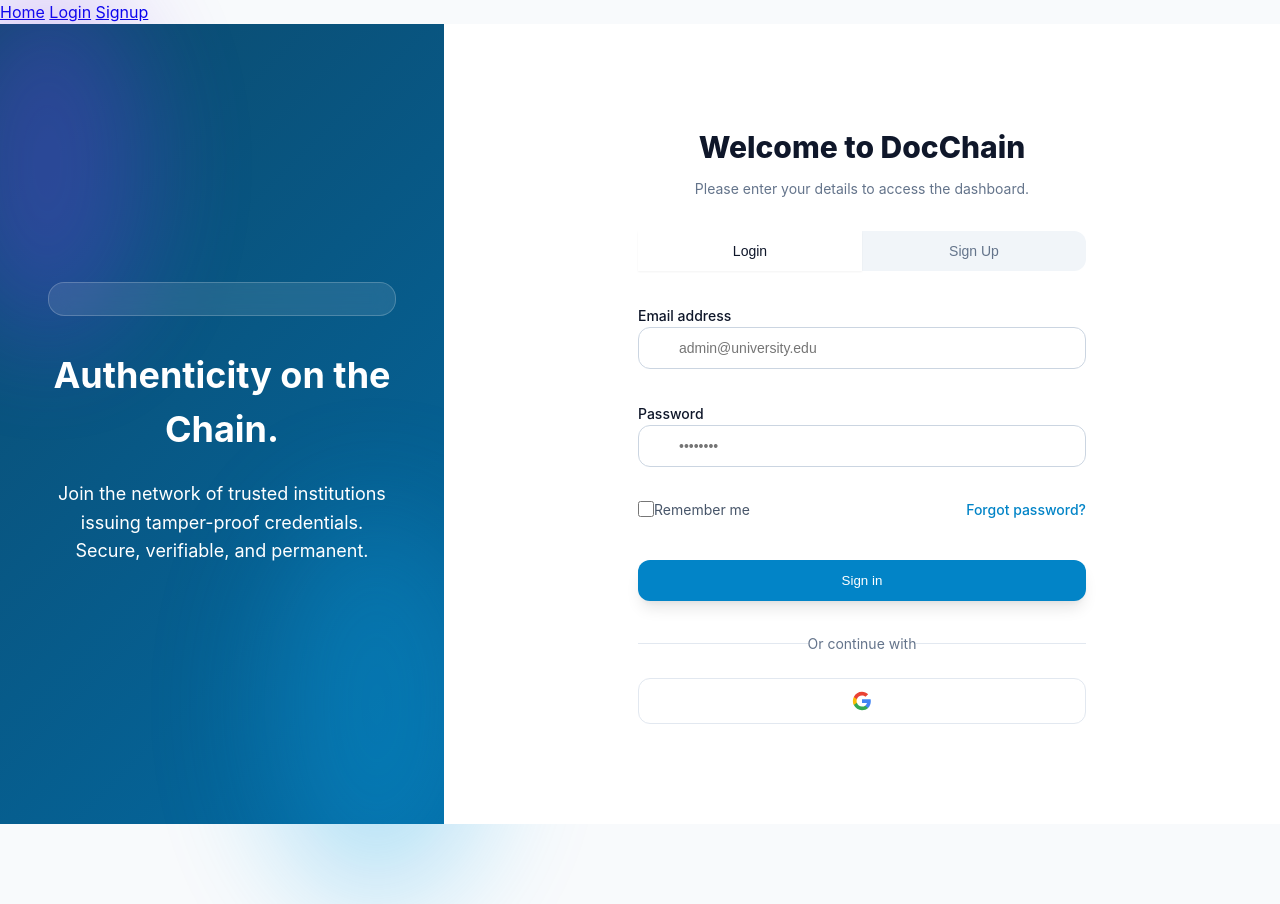
After one commit to NayanUnni95/DocumentVerifierBK, a Django app: page /auth/login/ in a window 1280 px wide. The commit adds this page. Run offline with Django 5.2, Linux system fonts and the light colour scheme; some libraries are stand-ins or nearby versions.

Commit message:
feat: Add user signup and login pages with social authentication.

```diff
--- a/app/settings.py
+++ b/app/settings.py
@@ -27,7 +27,7 @@
 SECRET_KEY = 'django-insecure-+2y(1@_x#&=@j=3iq836n!g46thr**+48ga&mq@1%f3(kw^f-+'
 
 # SECURITY WARNING: don't run with debug turned on in production!
-DEBUG = True
+DEBUG = os.getenv('DEBUG', 'False')
 
 ALLOWED_HOSTS = []
 
--- a/app/urls.py
+++ b/app/urls.py
@@ -19,6 +19,6 @@
 
 urlpatterns = [
     path('admin/', admin.site.urls),
-    path('accounts/', include('allauth.urls')),
+    path('auth/', include('allauth.urls')),
     path('', include('web.urls')),
 ]
--- /dev/null
+++ b/web/templates/account/login.html
@@ -0,0 +1,286 @@
+{% extends 'web/base.html' %}
+
+{% block content %}
+{% load socialaccount %}
+{% load allauth %}
+<div class="flex h-screen bg-white">
+    <!-- Left Side: Visual / Abstract (Hidden on mobile) -->
+    <div class="hidden md-flex md-w-1-2 relative items-center justify-center p-12 text-white overflow-hidden"
+        style="background: linear-gradient(135deg, var(--brand-900), var(--brand-700));">
+        <!-- Abstract Shapes -->
+        <div class="absolute inset-0">
+            <div class="blob blob-purple" style="top: -10%; left: -10%; width: 50%; height: 50%; opacity: 0.3;"></div>
+            <div class="blob blob-blue" style="bottom: -10%; right: -10%; width: 50%; height: 50%; opacity: 0.3;"></div>
+        </div>
+
+        <div class="relative z-10 text-center" style="max-width: 32rem;">
+            <div class="mb-8 p-4 rounded-2xl inline-block glass-card"
+                style="background: rgba(255,255,255,0.1); border: 1px solid rgba(255,255,255,0.2);">
+                <i data-lucide="shield-check" class="text-white" style="width: 3rem; height: 3rem;"></i>
+            </div>
+            <h2 class="text-4xl font-bold mb-6">Authenticity on the Chain.</h2>
+            <p class="text-lg text-brand-100" style="line-height: 1.6;">
+                Join the network of trusted institutions issuing tamper-proof credentials. Secure, verifiable, and
+                permanent.
+            </p>
+        </div>
+    </div>
+
+    <!-- Right Side: Auth Forms -->
+    <div class="w-full md-w-1-2 flex items-center justify-center p-6 bg-white relative">
+        <div class="w-full" style="max-width: 28rem;">
+            <div class="text-center md-text-left mb-8">
+                <h2 class="text-3xl font-extrabold text-slate-900">Welcome to DocChain</h2>
+                <p class="mt-2 text-sm text-slate-500">Please enter your details to access the dashboard.</p>
+            </div>
+
+            <!-- Tabs -->
+            <div class="flex p-1 bg-slate-100 rounded-xl mb-8">
+                <button id="tab-login"
+                    class="flex-1 py-3 text-sm font-medium rounded-lg shadow-sm bg-white text-slate-900 transition-colors"
+                    style="border: none; cursor: pointer;">Login</button>
+                <button id="tab-signup"
+                    class="flex-1 py-3 text-sm font-medium rounded-lg text-slate-500 transition-colors"
+                    style="border: none; cursor: pointer; background: transparent;">Sign Up</button>
+            </div>
+
+            <!-- Login Form -->
+            <form id="form-login" class="flex flex-col gap-4 animate-fade-in" method="POST"
+                action="{% url 'account_login' %}">
+                {% csrf_token %}
+                {% if form.errors %}
+                <div class="text-red-500 text-sm">
+                    {{ form.non_field_errors }}
+                </div>
+                {% endif %}
+                <div class="flex flex-col gap-4">
+                    <div>
+                        <label for="email" class="text-sm font-medium text-slate-700 block mb-2">Email address</label>
+                        <div class="relative">
+                            <div class="absolute inset-0 flex items-center"
+                                style="left: 1rem; width: 1.25rem; pointer-events: none;">
+                                <i data-lucide="mail" class="text-slate-400"
+                                    style="width: 1.25rem; height: 1.25rem;"></i>
+                            </div>
+                            <input type="email" name="email" id="email" class="input-field"
+                                placeholder="admin@university.edu" required>
+                        </div>
+                    </div>
+                    <div class="mt-4">
+                        <label for="password" class="text-sm font-medium text-slate-700 block mb-2">Password</label>
+                        <div class="relative">
+                            <div class="absolute inset-0 flex items-center"
+                                style="left: 1rem; width: 1.25rem; pointer-events: none;">
+                                <i data-lucide="lock" class="text-slate-400"
+                                    style="width: 1.25rem; height: 1.25rem;"></i>
+                            </div>
+                            <input type="password" name="password" id="password" class="input-field"
+                                placeholder="••••••••" required>
+                        </div>
+                    </div>
+                </div>
+
+                <div class="flex justify-between items-center mt-4">
+                    <div class="flex items-center">
+                        <input id="remember-me" name="remember-me" type="checkbox"
+                            style="width: 1rem; height: 1rem; border-radius: 4px; accent-color: var(--brand-600);">
+                        <label for="remember-me" class="ml-2 text-sm text-slate-600">Remember me</label>
+                    </div>
+                    <div class="text-sm">
+                        <a href="#" class="font-medium text-brand-600" style="text-decoration: none;">Forgot
+                            password?</a>
+                    </div>
+                </div>
+
+                <button type="submit" class="btn btn-primary w-full mt-6 py-3 rounded-xl shadow-lg">
+                    Sign in
+                </button>
+            </form>
+
+            <!-- Signup Form (Hidden by default) -->
+            <form id="form-signup" class="flex flex-col gap-4 hidden animate-fade-in" method="POST"
+                action="{% url 'account_signup' %}">
+                {% csrf_token %}
+                <div class="flex flex-col gap-4">
+                    <!-- Role Selection -->
+                    <div class="mb-4">
+                        <label class="text-sm font-medium text-slate-700 block mb-2">I am representing a...</label>
+                        <div class="grid grid-cols-2 gap-4">
+                            <label
+                                class="role-option flex flex-col items-center p-4 border rounded-xl cursor-pointer transition-colors bg-slate-50 border-brand-500"
+                                style="border-width: 2px;">
+                                <input type="radio" name="role" value="university" class="sr-only" checked>
+                                <i data-lucide="graduation-cap" class="text-brand-600 mb-2"
+                                    style="width: 1.5rem; height: 1.5rem;"></i>
+                                <span class="text-sm font-medium text-slate-900">University</span>
+                            </label>
+                            <label
+                                class="role-option flex flex-col items-center p-4 border rounded-xl cursor-pointer transition-colors hover:bg-slate-50">
+                                <input type="radio" name="role" value="organization" class="sr-only">
+                                <i data-lucide="building" class="text-slate-500 mb-2"
+                                    style="width: 1.5rem; height: 1.5rem;"></i>
+                                <span class="text-sm font-medium text-slate-900">Organization</span>
+                            </label>
+                        </div>
+                    </div>
+
+                    <div id="org-name-field">
+                        <label for="org-name" class="text-sm font-medium text-slate-700 block mb-2">Institution
+                            Name</label>
+                        <input type="text" name="org-name" id="org-name" class="input-field" style="padding-left: 1rem;"
+                            placeholder="Harvard University">
+                    </div>
+
+                    <div class="mt-4">
+                        <label for="signup-email" class="text-sm font-medium text-slate-700 block mb-2">Official
+                            Email</label>
+                        <div class="relative">
+                            <div class="absolute inset-0 flex items-center"
+                                style="left: 1rem; width: 1.25rem; pointer-events: none;">
+                                <i data-lucide="mail" class="text-slate-400"
+                                    style="width: 1.25rem; height: 1.25rem;"></i>
+                            </div>
+                            <input type="email" name="signup-email" id="signup-email" class="input-field"
+                                placeholder="registrar@edu.com" required>
+                        </div>
+                    </div>
+                    <div class="mt-4">
+                        <label for="signup-password" class="text-sm font-medium text-slate-700 block mb-2">Create
+                            Password</label>
+                        <div class="relative">
+                            <div class="absolute inset-0 flex items-center"
+                                style="left: 1rem; width: 1.25rem; pointer-events: none;">
+                                <i data-lucide="lock" class="text-slate-400"
+                                    style="width: 1.25rem; height: 1.25rem;"></i>
+                            </div>
+                            <input type="password" name="signup-password" id="signup-password" class="input-field"
+                                placeholder="••••••••" required>
+                        </div>
+                    </div>
+                </div>
+
+                <button type="submit" class="btn btn-primary w-full mt-6 py-3 rounded-xl shadow-lg">
+                    Create Account
+                </button>
+            </form>
+
+            <div class="relative mt-8 mb-6">
+                <div class="absolute inset-0 flex items-center">
+                    <div class="w-full border-t"></div>
+                </div>
+                <div class="relative flex justify-center text-sm">
+                    <span class="px-2 bg-white text-slate-500">Or continue with</span>
+                </div>
+            </div>
+
+            <div>
+                <a href="{% provider_login_url 'google' %}"
+                    class="btn btn-outline w-full py-3 rounded-xl flex items-center justify-center gap-3"
+                    style="text-decoration: none; color: inherit; border: 1px solid #e2e8f0;">
+                    <!-- Google Logo SVG -->
+                    <svg width="20" height="20" viewBox="0 0 24 24" xmlns="http://www.w3.org/2000/svg">
+                        <path
+                            d="M22.56 12.25c0-.78-.07-1.53-.2-2.25H12v4.26h5.92c-.26 1.37-1.04 2.53-2.21 3.31v2.77h3.57c2.08-1.92 3.28-4.74 3.28-8.09z"
+                            fill="#4285F4" />
+                        <path
+                            d="M12 23c2.97 0 5.46-.98 7.28-2.66l-3.57-2.77c-.98.66-2.23 1.06-3.71 1.06-2.86 0-5.29-1.93-6.16-4.53H2.18v2.84C3.99 20.53 7.7 23 12 23z"
+                            fill="#34A853" />
+                        <path
+                            d="M5.84 14.09c-.22-.66-.35-1.36-.35-2.09s.13-1.43.35-2.09V7.07H2.18C1.43 8.55 1 10.22 1 12s.43 3.45 1.18 4.93l2.85-2.22.81-.62z"
+                            fill="#FBBC05" />
+                        <path
+                            d="M12 5.38c1.62 0 3.06.56 4.21 1.64l3.15-3.15C17.45 2.09 14.97 1 12 1 7.7 1 3.99 3.47 2.18 7.07l3.66 2.84c.87-2.6 3.3-4.53 6.16-4.53z"
+                            fill="#EA4335" />
+                    </svg>
+                </a>
+            </div>
+        </div>
+
+        <!-- Back to Home -->
+        <a href="{% url 'index' %}"
+            class="absolute top-6 right-6 p-2 rounded-full hover:bg-slate-50 text-slate-400 hover:text-slate-600 transition-colors">
+            <i data-lucide="x" style="width: 1.5rem; height: 1.5rem;"></i>
+        </a>
+    </div>
+</div>
+
+<style>
+    @keyframes fade-in {
+        from {
+            opacity: 0;
+            transform: translateY(10px);
+        }
+
+        to {
+            opacity: 1;
+            transform: translateY(0);
+        }
+    }
+
+    .animate-fade-in {
+        animation: fade-in 0.5s ease-out forwards;
+    }
+</style>
+
+<script>
+    document.addEventListener('DOMContentLoaded', () => {
+        const tabLogin = document.getElementById('tab-login');
+        const tabSignup = document.getElementById('tab-signup');
+        const formLogin = document.getElementById('form-login');
+        const formSignup = document.getElementById('form-signup');
+
+        // Tab Switching Logic
+        tabLogin.addEventListener('click', () => {
+            tabLogin.classList.remove('text-slate-500');
+            tabLogin.classList.add('shadow-sm', 'bg-white', 'text-slate-900');
+
+            tabSignup.classList.add('text-slate-500');
+            tabSignup.classList.remove('shadow-sm', 'bg-white', 'text-slate-900');
+
+            formLogin.classList.remove('hidden');
+            formSignup.classList.add('hidden');
+        });
+
+        tabSignup.addEventListener('click', () => {
+            tabSignup.classList.remove('text-slate-500');
+            tabSignup.classList.add('shadow-sm', 'bg-white', 'text-slate-900');
+
+            tabLogin.classList.add('text-slate-500');
+            tabLogin.classList.remove('shadow-sm', 'bg-white', 'text-slate-900');
+
+            formSignup.classList.remove('hidden');
+            formLogin.classList.add('hidden');
+        });
+
+        // Role Selection Logic for visual feedback
+        const roleOptions = document.querySelectorAll('.role-option');
+        roleOptions.forEach(option => {
+            option.addEventListener('click', () => {
+                // Reset all
+                roleOptions.forEach(opt => {
+                    opt.style.borderWidth = '1px';
+                    opt.style.borderColor = 'var(--slate-200)';
+                    opt.style.backgroundColor = 'transparent';
+                    opt.querySelector('input').checked = false;
+                    const icon = opt.querySelector('i');
+                    if (icon) {
+                        icon.classList.remove('text-brand-600');
+                        icon.classList.add('text-slate-500');
+                    }
+                });
+
+                // Set active
+                option.style.borderWidth = '2px';
+                option.style.borderColor = 'var(--brand-500)';
+                option.style.backgroundColor = 'var(--slate-50)';
+                option.querySelector('input').checked = true;
+                const icon = option.querySelector('i');
+                if (icon) {
+                    icon.classList.remove('text-slate-500');
+                    icon.classList.add('text-brand-600');
+                }
+            });
+        });
+    });
+</script>
+{% endblock %}
--- a/web/templates/web/base.html
+++ b/web/templates/web/base.html
@@ -1,12 +1,14 @@
 {% load static %}
 <!DOCTYPE html>
 <html lang="en">
+
 <head>
     <meta charset="UTF-8">
     <meta name="viewport" content="width=device-width, initial-scale=1.0">
     <title>{% block title %}Document Verifier{% endblock %}</title>
-    <link rel="stylesheet" href="{% static 'css/style.css' %}">
+    <link rel="stylesheet" href="{% static 'web/css/style.css' %}">
 </head>
+
 <body>
     <nav>
         <a href="{% url 'index' %}">Home</a>
@@ -27,7 +29,7 @@
         {% if messages %}
         <ul class="messages">
             {% for message in messages %}
-            <li{% if message.tags %} class="{{ message.tags }}"{% endif %}>{{ message }}</li>
+            <li{% if message.tags %} class="{{ message.tags }}" {% endif %}>{{ message }}</li>
                 {% endfor %}
         </ul>
         {% endif %}
@@ -36,4 +38,5 @@
         {% endblock %}
     </main>
 </body>
+
 </html>
```
Also changed, not shown: web/templates/account/signup.html (added, +286 -0 lines), 1 other file. Lines whose indentation alone changed are shown as unchanged.
